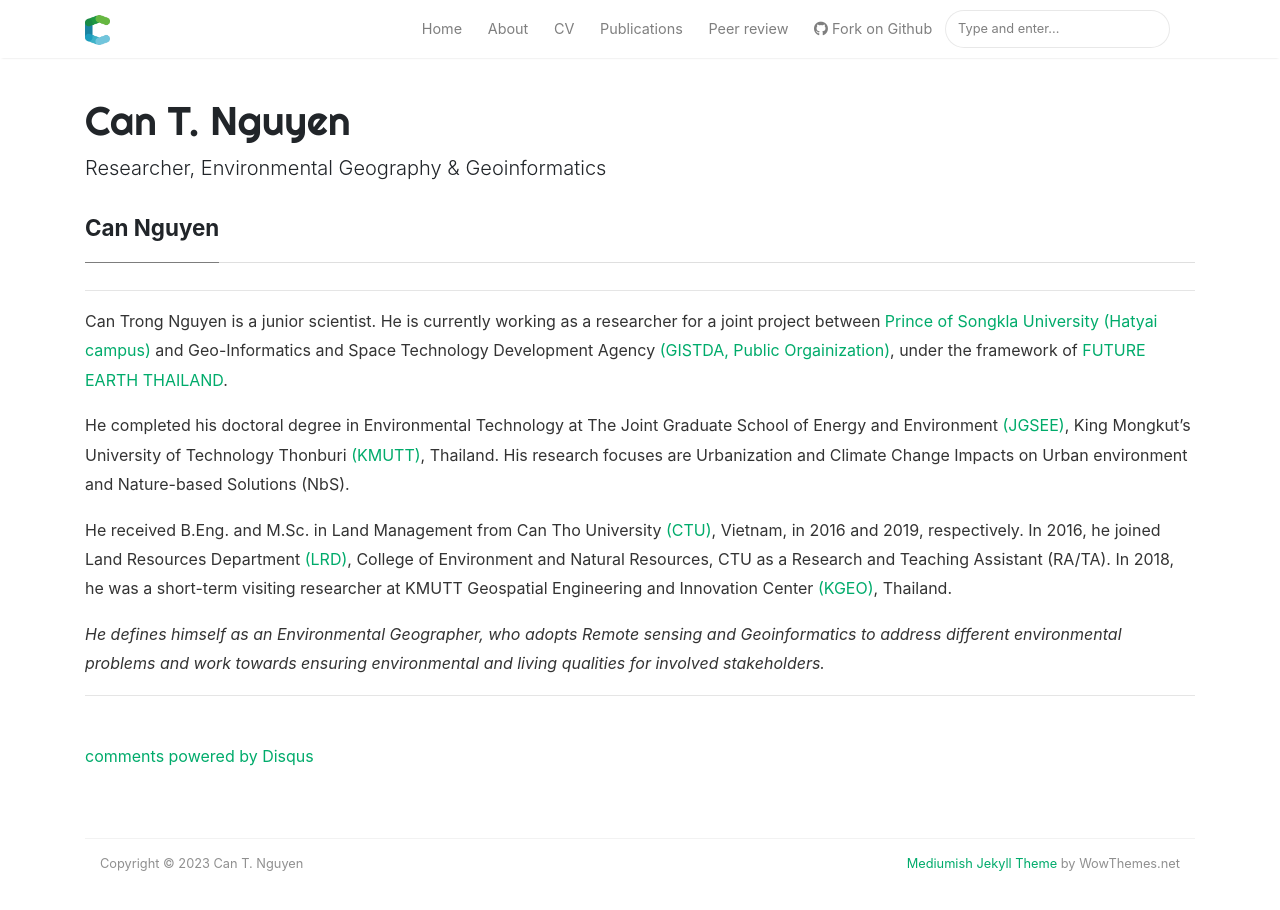
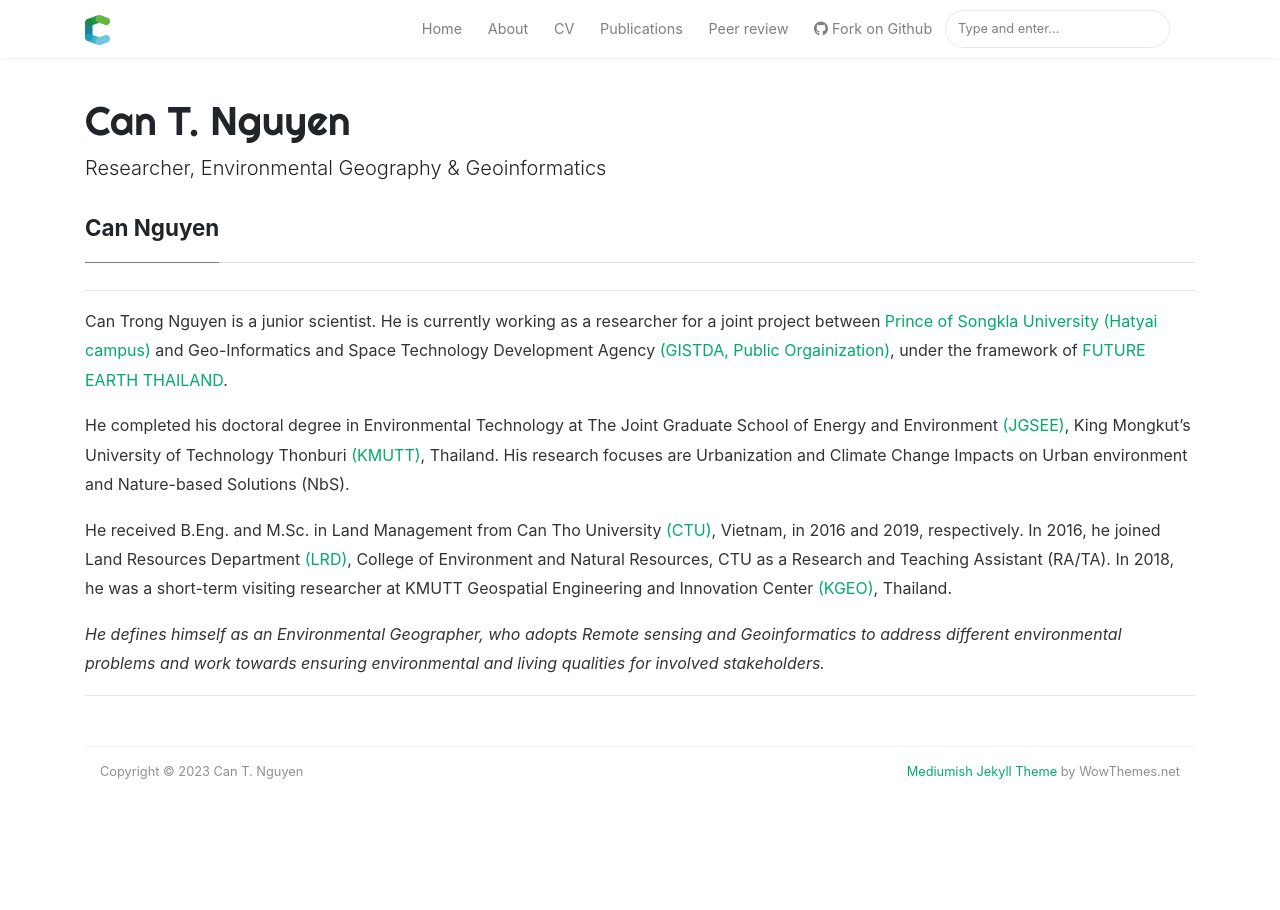
Before and after one commit to sangtrg/sangtrg, a Jekyll site: the page built from _pages/about.md, in a window 1280 px wide and 947 px high. Shown: the top 910 px of the window. Built offline with Jekyll 4.4.1, drawn with Linux system fonts in a browser that asks for light colours; nearby versions of some CDN libraries; comment, search, counter and statistics services are not loaded; part of the change alters nothing that is shown.

Commit message:
update about

```diff
--- a/_pages/about.md
+++ b/_pages/about.md
@@ -2,7 +2,7 @@
 layout: page
 title: Can Nguyen
 permalink: /about
-comments: true
+#comments: true
 ---
 
 <hr>
```
